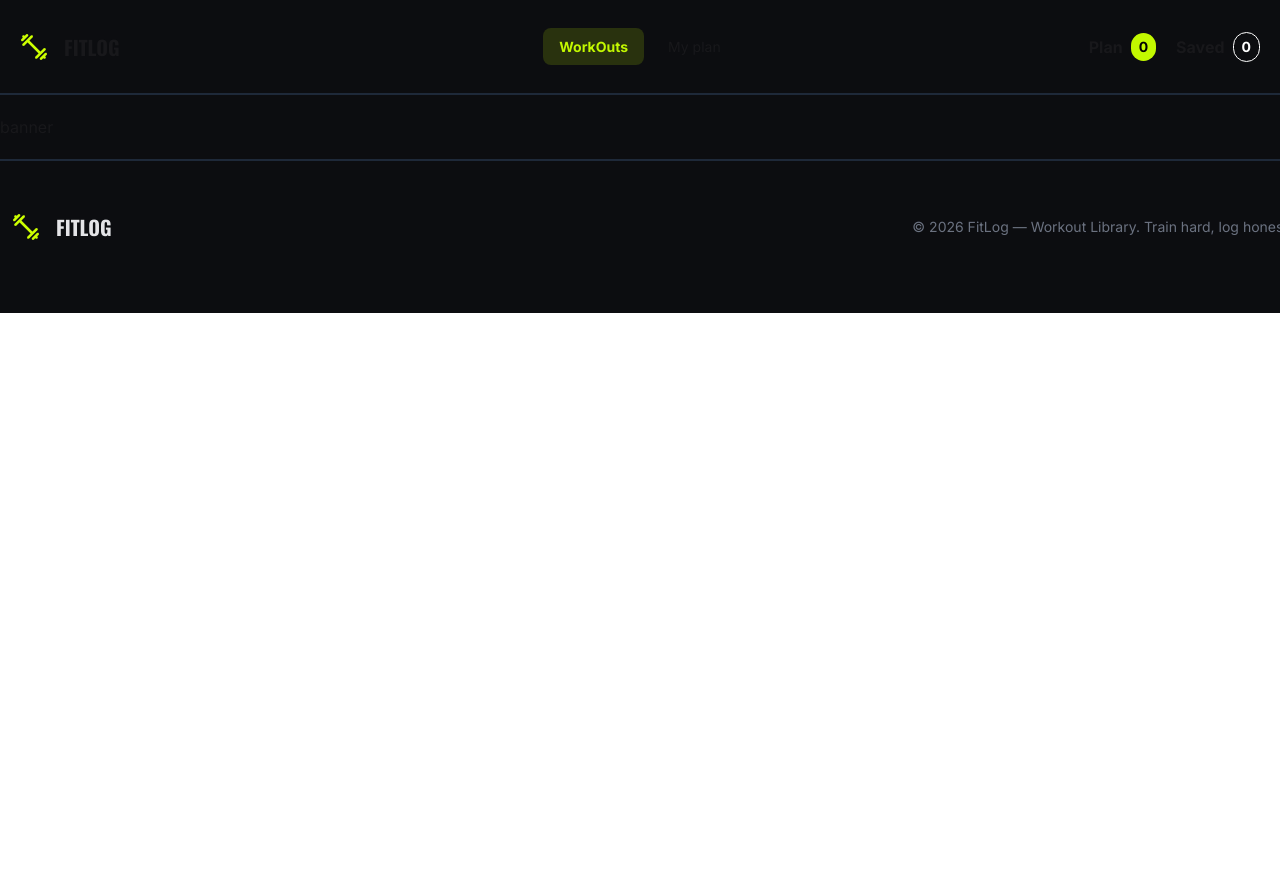
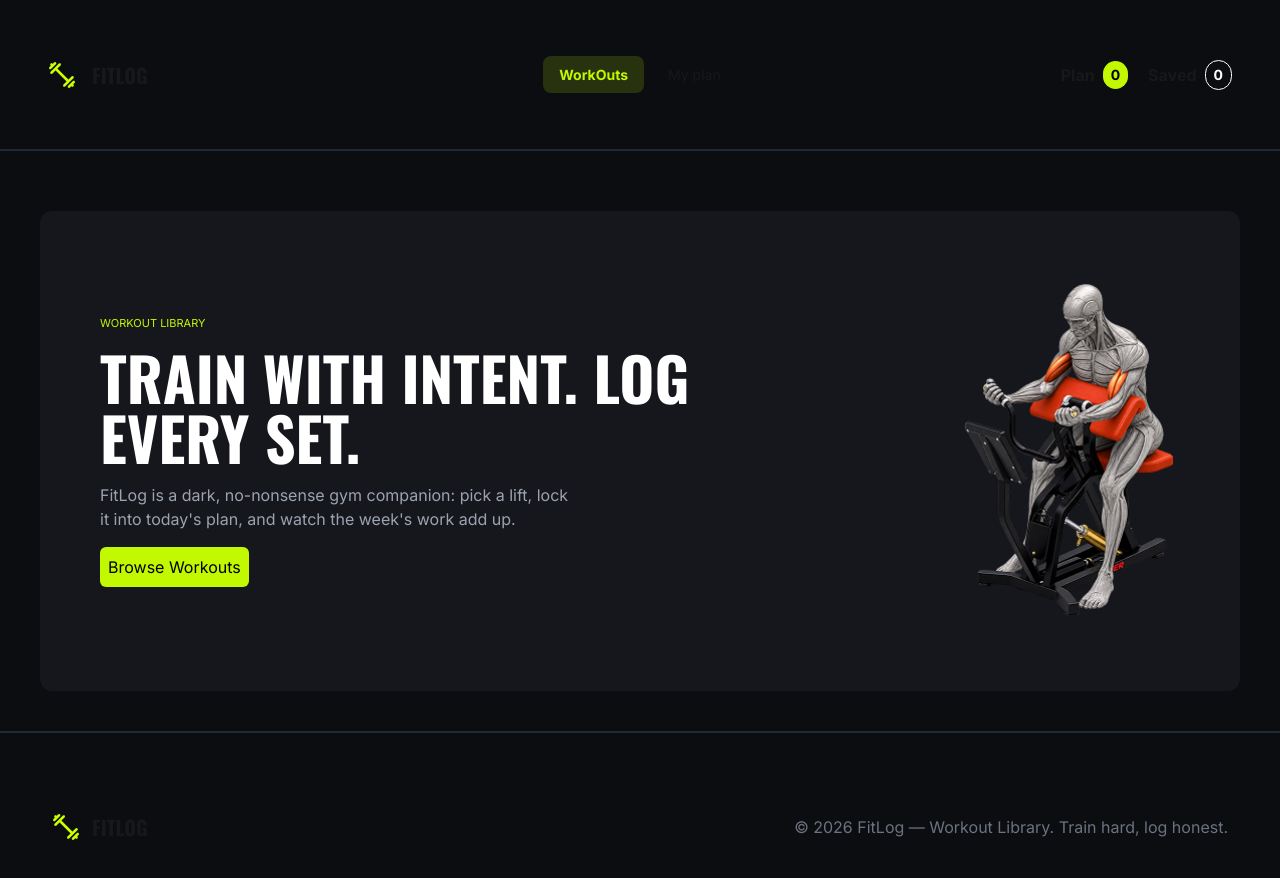
Before and after one commit to TurjoSerao/fit-lab, a Next.js app: page / in a window 1280 px wide. Shown: the top 878 px of the page. Before the commit the page ends 800 px from the top, so only its background shows below. Built offline with nearby package versions, Linux system fonts and the light colour scheme.

Commit message:
added banner section

```diff
--- a/src/app/components/homepage/Banner.jsx
+++ b/src/app/components/homepage/Banner.jsx
@@ -1,7 +1,44 @@
+import Image from "next/image";
 import React from "react";
+import BannerImg from "@/assets/banner.png";
 
 const Banner = () => {
-  return <div>banner</div>;
+  return (
+    <section className="m-10">
+      <div className="flex flex-col items-center justify-between rounded-xl bg-[#15171D] sm:flex-row h-auto sm:h-120">
+        <div className="w-full space-y-4 p-6 sm:w-150 sm:p-10 md:p-12 lg:p-15">
+          <p className="text-[#C2F800] text-[11px] uppercase">
+            Workout Library
+          </p>
+
+          <h2 className="w-[350px] text-3xl font-bold text-white sm:w-[450px] sm:text-4xl md:w-[550px] md:text-5xl lg:w-[600px] lg:text-6xl">
+            TRAIN WITH INTENT. LOG
+            <br />
+            EVERY SET.
+          </h2>
+
+          <p className="text-[#9CA3AF]">
+            FitLog is a dark, no-nonsense gym companion: pick a lift, lock it
+            into today's plan, and watch the week's work add up.
+          </p>
+
+          <button className="rounded-md bg-[#C2F800] p-2 text-black">
+            Browse Workouts
+          </button>
+        </div>
+
+        <div className="shrink-0">
+          <Image
+            src={BannerImg}
+            width={335}
+            height={335}
+            alt="Banner Image"
+            className="w-60 sm:w-72 md:w-[300px] lg:w-[335px]"
+          />
+        </div>
+      </div>
+    </section>
+  );
 };
 
 export default Banner;
--- a/src/app/components/shared/Footer.jsx
+++ b/src/app/components/shared/Footer.jsx
@@ -5,16 +5,19 @@ import Link from "next/link";
 
 const Footer = () => {
   return (
-    <footer className="border-t-2 border-gray-800 my-5">
-      <div className="footer sm:footer-horizontal  text-neutral-content items-center justify-between py-10 m-3 ">
-        <Link href="/" className="flex items-center gap-4 text-xl">
-          <Image src={Logo} width={28} height={28} alt="FITLOG Logo" />
+    <footer className="border-t-2 border-gray-800 ">
+      <div className="m-10">
+        <div className="mx-3 flex flex-col items-center my-5 justify-between gap-4 py-8 sm:flex-row sm:py-10">
+          <Link href="/" className="flex items-center gap-3 text-xl">
+            <Image src={Logo} width={28} height={28} alt="FITLOG Logo" />
 
-          <h2 className="text-xl font-bold">FITLOG</h2>
-        </Link>
-        <p className="text-[#6B7280]">
-          © 2026 FitLog — Workout Library. Train hard, log honest.
-        </p>
+            <h2 className="text-xl font-bold">FITLOG</h2>
+          </Link>
+
+          <p className="text-center text-sm text-[#6B7280] sm:text-base">
+            © 2026 FitLog — Workout Library. Train hard, log honest.
+          </p>
+        </div>
       </div>
     </footer>
   );
--- a/src/app/components/shared/NavBar.jsx
+++ b/src/app/components/shared/NavBar.jsx
@@ -43,7 +43,7 @@ const NavBar = () => {
 
   return (
     <div className="border-b-2 border-gray-800 mb-5">
-      <div className="m-3">
+      <div className="m-10">
         <div className="navbar">
           {/* Logo + Mobile Menu */}
           <div className="navbar-start">
```
